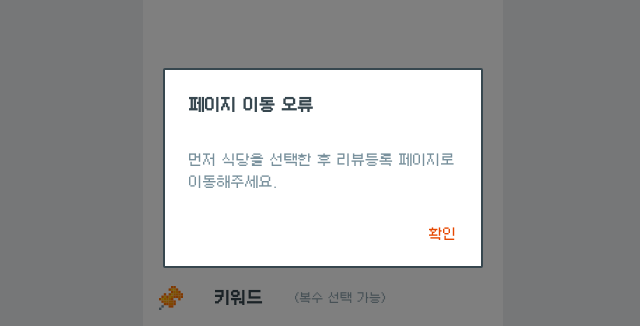
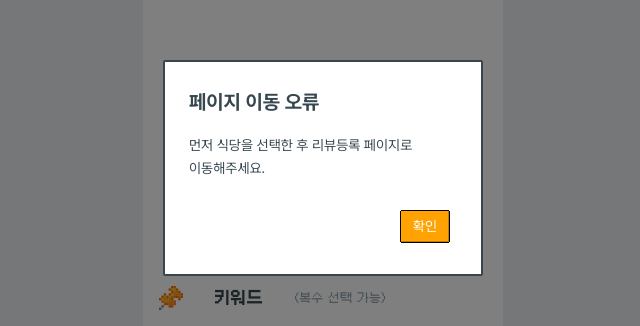
Before and after one commit to bside-4team/4team-client, a Next.js app: page /register-review in a window 1280 px wide. Shown: the part 232-558 px from the top of the page, without its empty margins (317-957 px from the left). Built offline with nearby package versions, Linux system fonts and the light colour scheme; no server answers.

Commit message:
feat: DialogModal 스타일 수정

```diff
--- a/src/components/Modal/DialogModal/index.tsx
+++ b/src/components/Modal/DialogModal/index.tsx
@@ -1,3 +1,4 @@
+import DefaultButton from '@/components/Button/DefaultButton';
 import { cn } from '@/utils/styles.utils';
 import { ReactNode, useEffect, useState } from 'react';
 import * as S from './style';
@@ -56,37 +57,34 @@ export default function DialogModal({
   return (
     <div className={cn(S.overlayVariants({ visibility: state, animation: state }))}>
       <div className={cn(S.dialogModalContainerVariants({ visibility: state, animation: state }))}>
-        <div>
-          <div className="whitespace-pre-line break-keep p-24 text-16 font-bold leading-[140%]">{title}</div>
+        <div className="flex flex-col gap-md">
+          <div className="title2 whitespace-pre-line break-keep font-bold">{title}</div>
 
           {(message || elementMessage) && (
-            <div className="px-24 py-8">
-              {message && (
-                <p className="whitespace-pre-line break-keep text-14 font-normal leading-[160%] text-neutral-bg40">
-                  {message}
-                </p>
-              )}
+            <div>
+              {message && <p className="body2 whitespace-pre-line break-keep">{message}</p>}
               {elementMessage ?? null}
             </div>
           )}
         </div>
 
-        <div className="flex items-center justify-end gap-8 p-8">
+        <div className="flex items-center justify-end gap-xs p-8">
           <>
             {cancelText && (
-              <button
-                className={cn(S.dialogModalButtonVariants({ color: 'isSecondary' }))}
+              <DefaultButton
+                bgColor="none"
                 onClick={() => {
                   if (onClose) onClose();
                 }}
+                customStyle="px-12 py-4"
               >
-                {cancelText}
-              </button>
+                <span className="body2">{cancelText}</span>
+              </DefaultButton>
             )}
 
-            <button className={cn(S.dialogModalButtonVariants({ color: 'default' }))} onClick={onConfirm}>
-              {confirmText}
-            </button>
+            <DefaultButton bgColor="yellow" onClick={onConfirm} customStyle="px-12 py-4">
+              <span className="body2 text-white">{confirmText}</span>
+            </DefaultButton>
           </>
         </div>
       </div>
--- a/src/components/Modal/DialogModal/style.ts
+++ b/src/components/Modal/DialogModal/style.ts
@@ -14,7 +14,7 @@ export const overlayVariants = cva('overlay', {
 });
 
 export const dialogModalContainerVariants = cva(
-  'z-100 sm:max-w-[calc(100vs - 40px)] flex w-full max-w-[320px] flex-col justify-between rounded-2 border-2 border-solid border-neutral-bg80 bg-white',
+  'z-100 sm:max-w-[calc(100vs - 40px)] flex w-full max-w-[320px] flex-col justify-between rounded-2 border-2 border-solid border-neutral-bg80 bg-white p-24 gap-lg',
   {
     variants: {
       visibility: {
```
